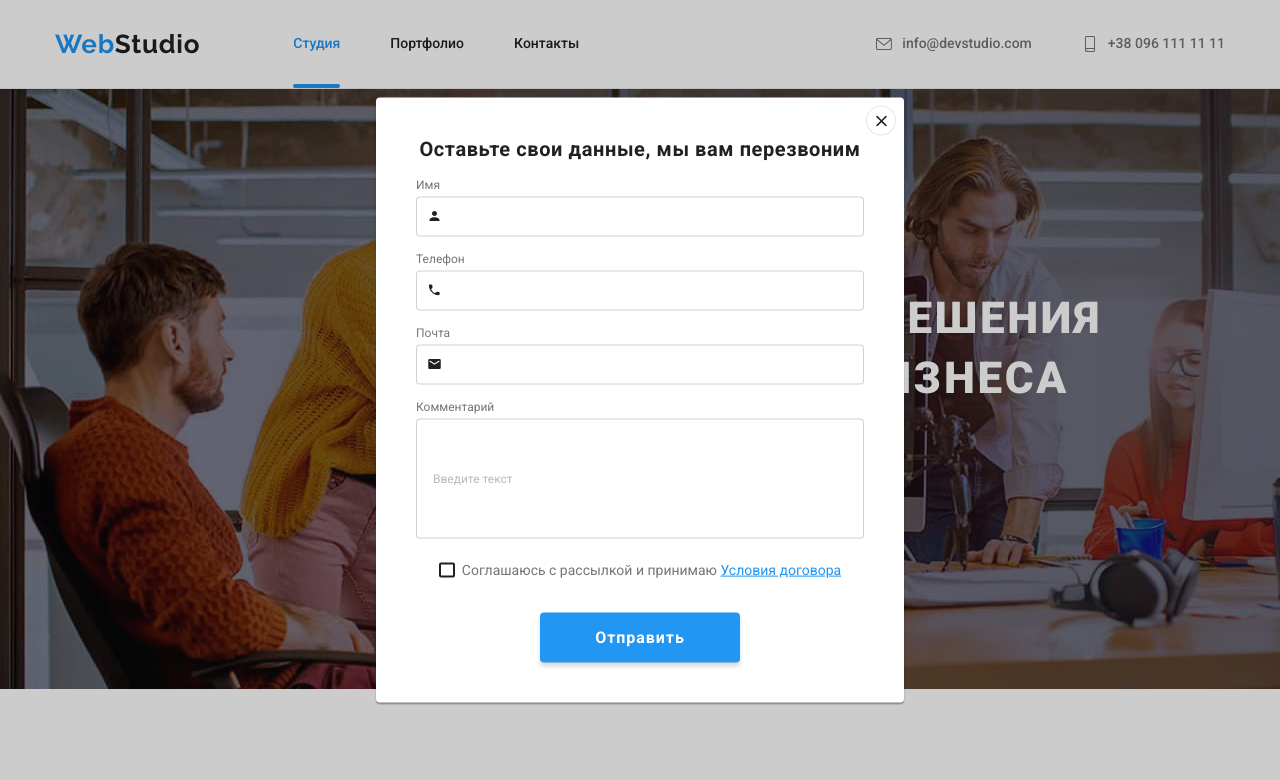
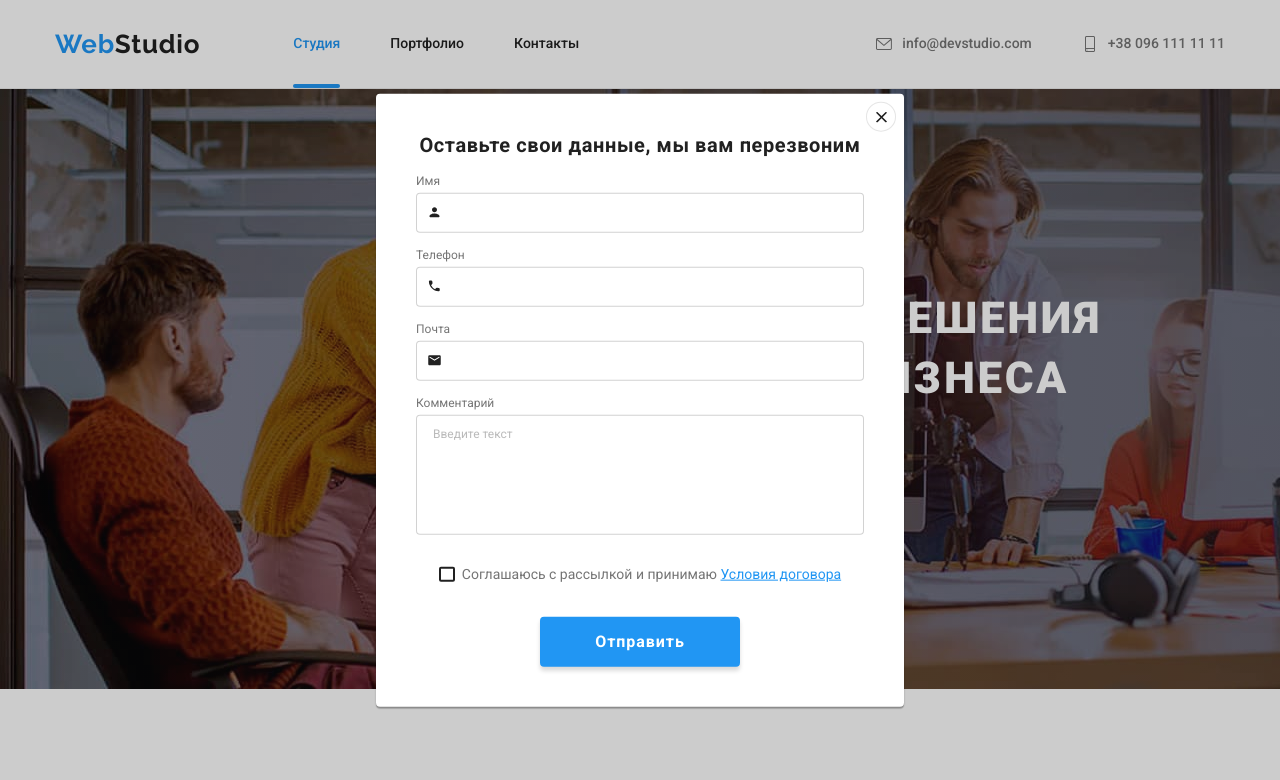
Before and after one commit to MartaSyvyk/goit-markup-hw-06, a plain HTML site: page index.html in a window 1280 px wide. Both pictures are taken after a click on the button "Заказать услугу". Shown: the top 780 px of the page. Drawn offline with nearby package versions, Linux system fonts and the light colour scheme.

Commit message:
homework-6-initial-version

```diff
--- a/index.html
+++ b/index.html
@@ -387,12 +387,18 @@
 
 <label for="user-comment" class="modal-label">Комментарий</label>
 <div class="modal-group comment-group">
-<input type="text" name="comment" id="user-comment" placeholder="Введите текст" class="modal-input comment-input">
+
+<textarea  name="comment" id="user-comment" placeholder="Введите текст" class="modal-input comment-input"></textarea>
+
 </div>
 <div class="modal-agreement-group">
-<input class="checkbox visually-hidden" type="checkbox" name="agreement" id="user-agreement">
-<span class="custom-checkbox"></span>
-<label for="user-agreement" class="modal-label agreement-label">Соглашаюсь с рассылкой и принимаю <a class="link agreement-link" href=""> Условия договора</a></label>
+
+
+<label class="agreement-group-label">
+  <input class="checkbox visually-hidden" type="checkbox" name="agreement">
+  <span class="custom-checkbox"></span>
+  <span class="modal-label agreement-label"> Соглашаюсь с рассылкой и принимаю <a class="link agreement-link" href=""> Условия договора</a></span>
+  </label>
  </div>
     </form>
     <button type="submit" class="button submit-button">Отправить</button>
--- a/styles/styles.css
+++ b/styles/styles.css
@@ -712,7 +712,9 @@ transition: border 250ms var(--animation-timing-function), fill 250ms var(--anim
 .modal-input.comment-input{
   height: 120px;
   padding: 12px 16px;
+  resize: none;
  }
+
 .modal-input::placeholder{
   display: flex;
   align-items: flex-start;
@@ -748,12 +750,19 @@ transition: border 250ms var(--animation-timing-function), fill 250ms var(--anim
 
 }
 
-.agreement-label{
+.modal-label.agreement-label{
+  display: inline-block;
   font-size: 14px;
   line-height: 1.71;
-  margin-bottom: 0px;
+    margin-bottom: 0px;
   margin-left: 7px;
 }
+.agreement-group-label{
+  display: flex;
+  align-items: center;
+}
+
+
 
 .agreement-link{
   color: var(--accent-color);
```
